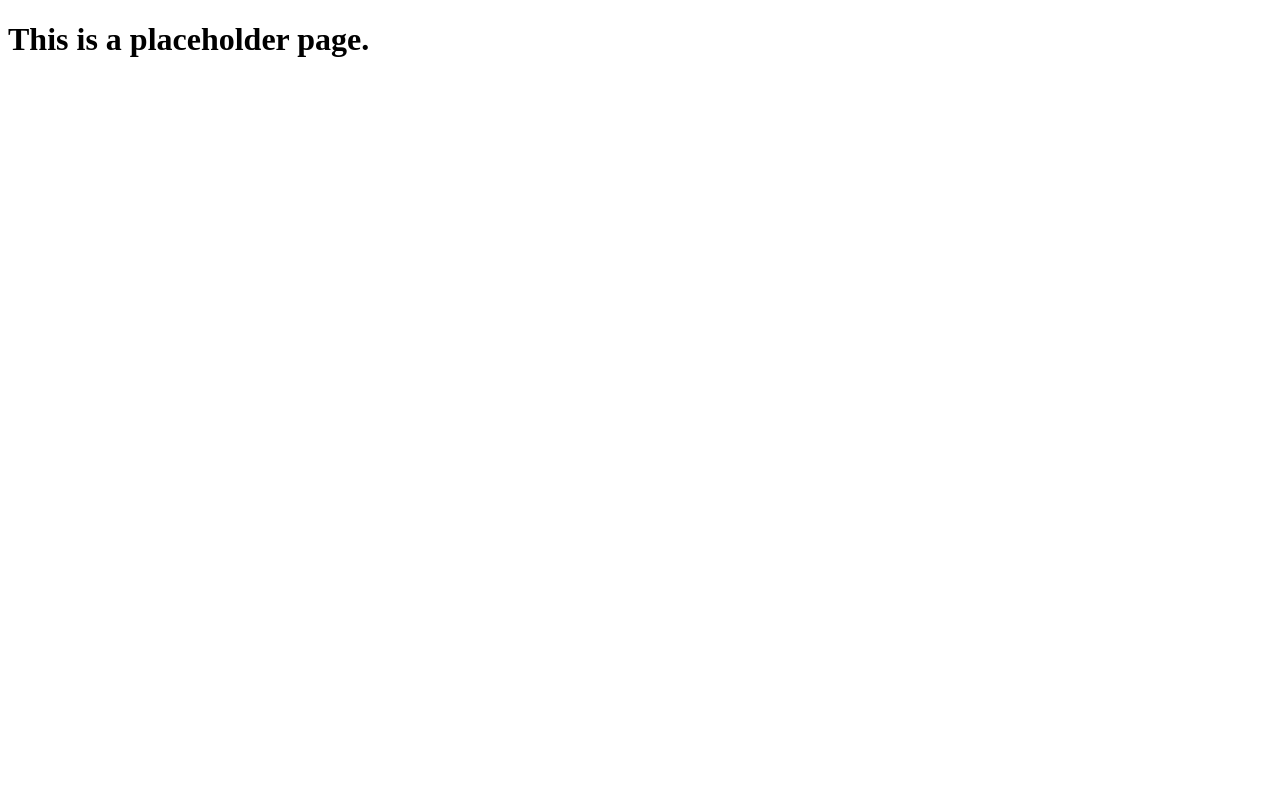
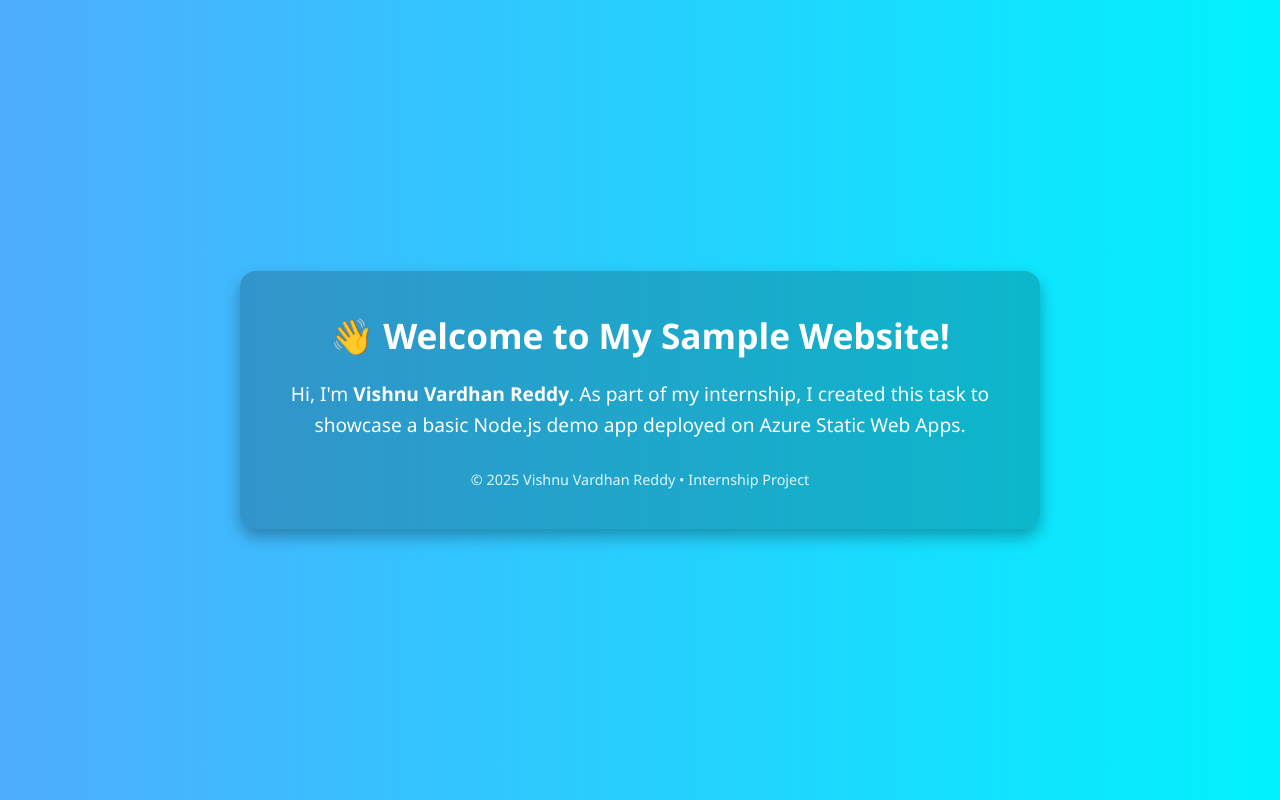
Before and after one commit to Vishnureddy0404/nodejs-demo-app, a website: page index.html in a window 1280 px wide. Drawn offline with Linux system fonts and the light colour scheme.

Commit message:
add html content

```diff
--- a/index.html
+++ b/index.html
@@ -1,8 +1,70 @@
-<!-- index.html -->
 <!DOCTYPE html>
-<html>
-  <head><title>Node App</title></head>
-  <body>
-    <h1>This is a placeholder page.</h1>
-  </body>
+<html lang="en">
+<head>
+  <meta charset="UTF-8" />
+  <meta name="viewport" content="width=device-width, initial-scale=1.0" />
+  <title>Welcome | Vishnu Vardhan Reddy</title>
+  <style>
+    * {
+      margin: 0;
+      padding: 0;
+      box-sizing: border-box;
+    }
+
+    body {
+      font-family: 'Segoe UI', Tahoma, Geneva, Verdana, sans-serif;
+      background: linear-gradient(to right, #4facfe, #00f2fe);
+      color: #fff;
+      height: 100vh;
+      display: flex;
+      align-items: center;
+      justify-content: center;
+      text-align: center;
+      padding: 20px;
+    }
+
+    .container {
+      background: rgba(0, 0, 0, 0.2);
+      padding: 40px;
+      border-radius: 16px;
+      box-shadow: 0 8px 16px rgba(0, 0, 0, 0.3);
+      max-width: 800px;
+    }
+
+    h1 {
+      font-size: 2.2rem;
+      margin-bottom: 20px;
+    }
+
+    p {
+      font-size: 1.2rem;
+      line-height: 1.6;
+    }
+
+    footer {
+      margin-top: 30px;
+      font-size: 0.9rem;
+      color: #e0f7fa;
+    }
+
+    @media (max-width: 600px) {
+      h1 {
+        font-size: 1.6rem;
+      }
+
+      p {
+        font-size: 1rem;
+      }
+    }
+  </style>
+</head>
+<body>
+  <div class="container">
+    <h1>👋 Welcome to My Sample Website!</h1>
+    <p>Hi, I'm <strong>Vishnu Vardhan Reddy</strong>. As part of my internship, I created this task to showcase a basic Node.js demo app deployed on Azure Static Web Apps.</p>
+    <footer>
+      &copy; 2025 Vishnu Vardhan Reddy • Internship Project
+    </footer>
+  </div>
+</body>
 </html>
```
